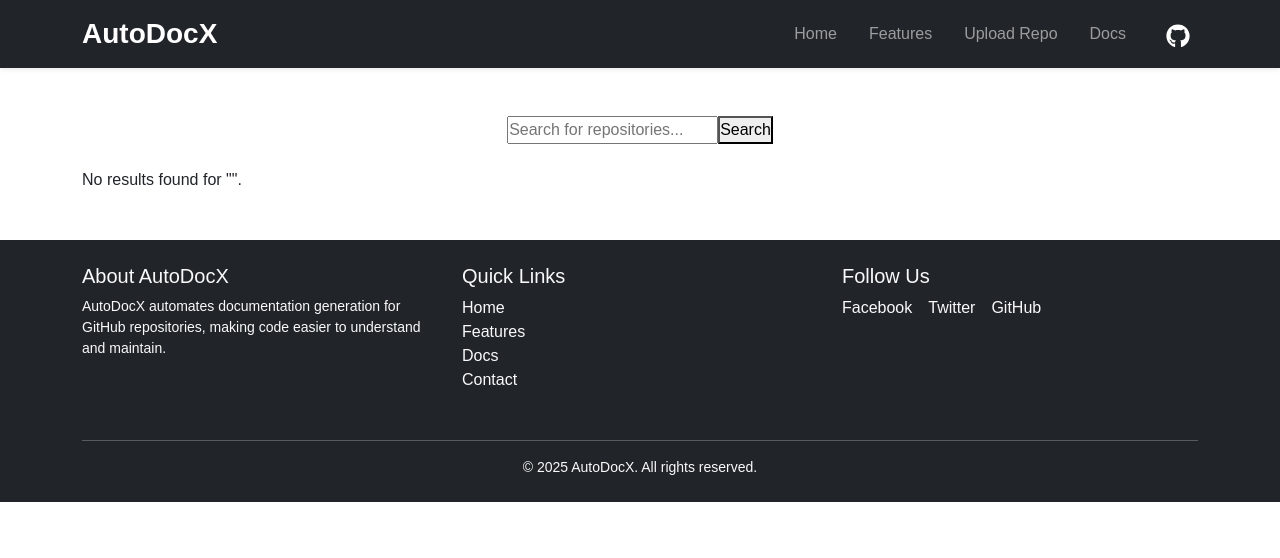
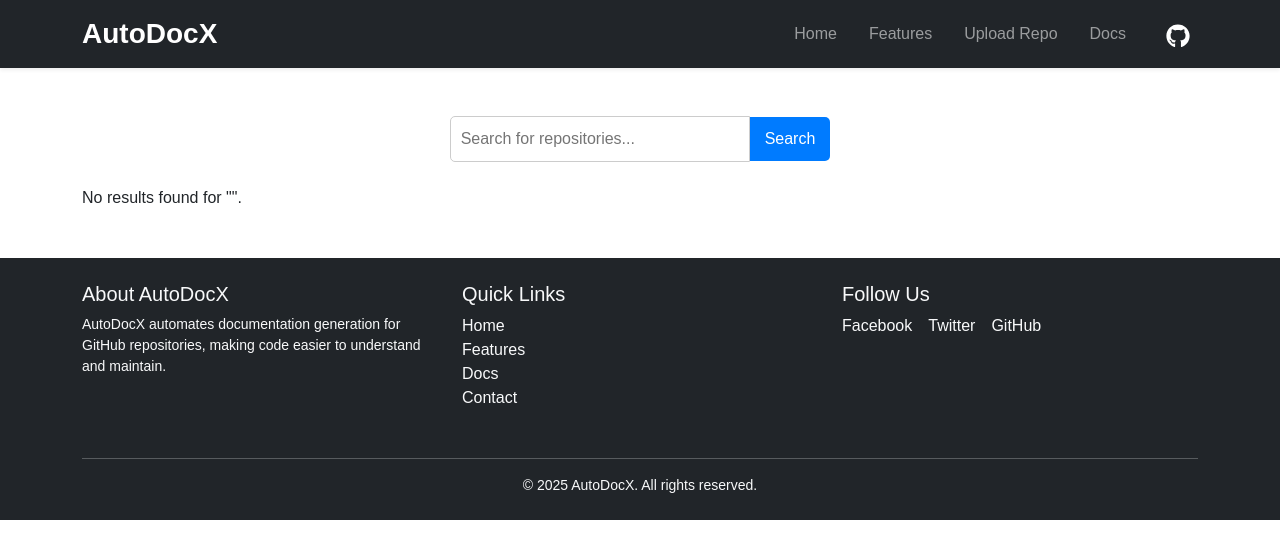
Before and after one commit to HavishJadav/AutoDocX_frontend, a React (Create React App) app: page /searchbar in a window 1280 px wide. Shown: the top 558 px of the page. Built offline with nearby package versions, Linux system fonts and the light colour scheme.

Commit message:
minor changes

```diff
--- a/src/styles.css
+++ b/src/styles.css
@@ -56,14 +56,14 @@
     margin: 20px 0;
   }
 
-  .search-container input {
+  .search-bar input {
     width: 300px;
     padding: 10px;
     border: 1px solid #ccc;
     border-radius: 5px 0 0 5px;
   }
 
-  .search-container button {
+  .search-bar button {
     padding: 10px 15px;
     border: none;
     background-color: #007bff;
```
